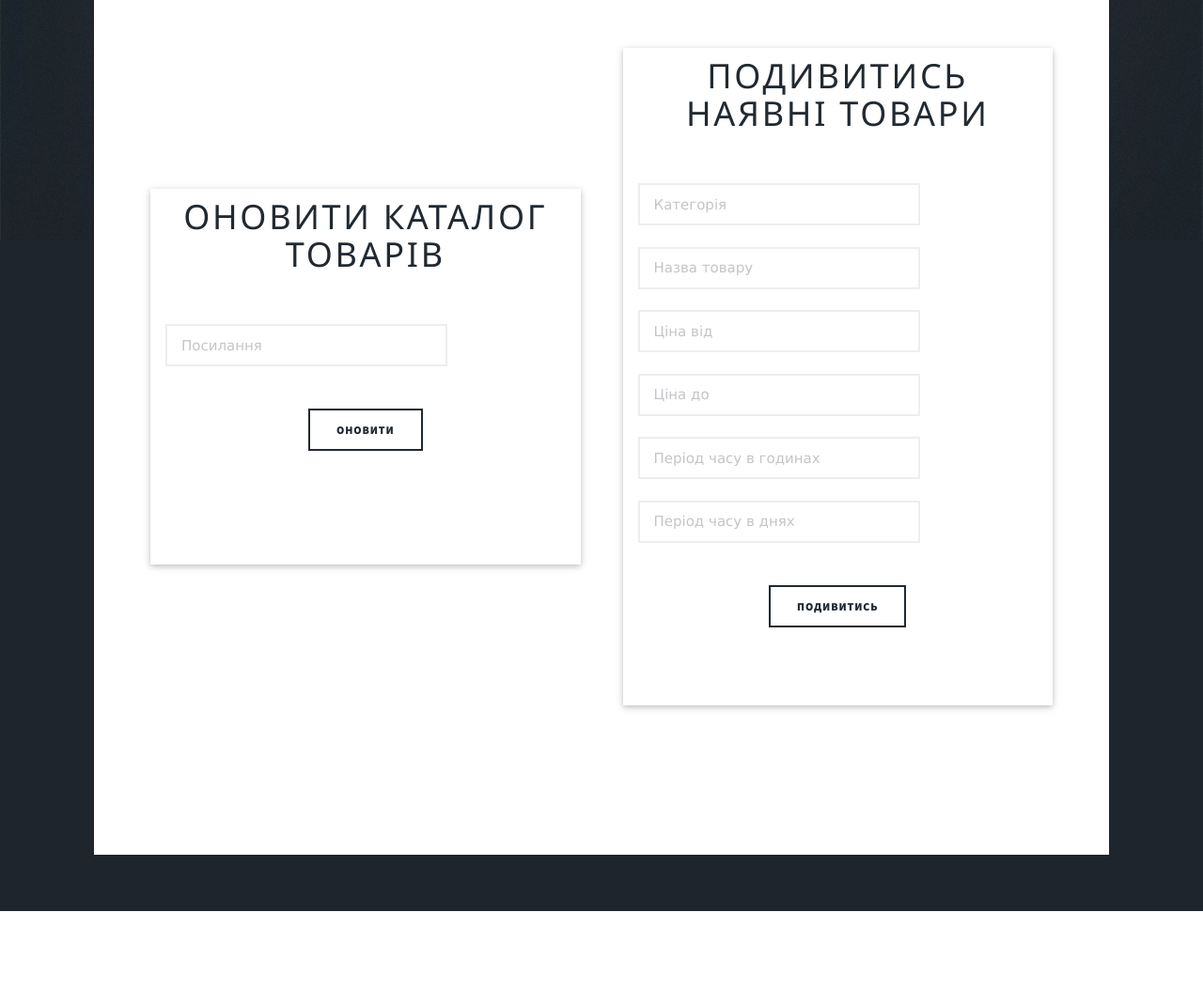
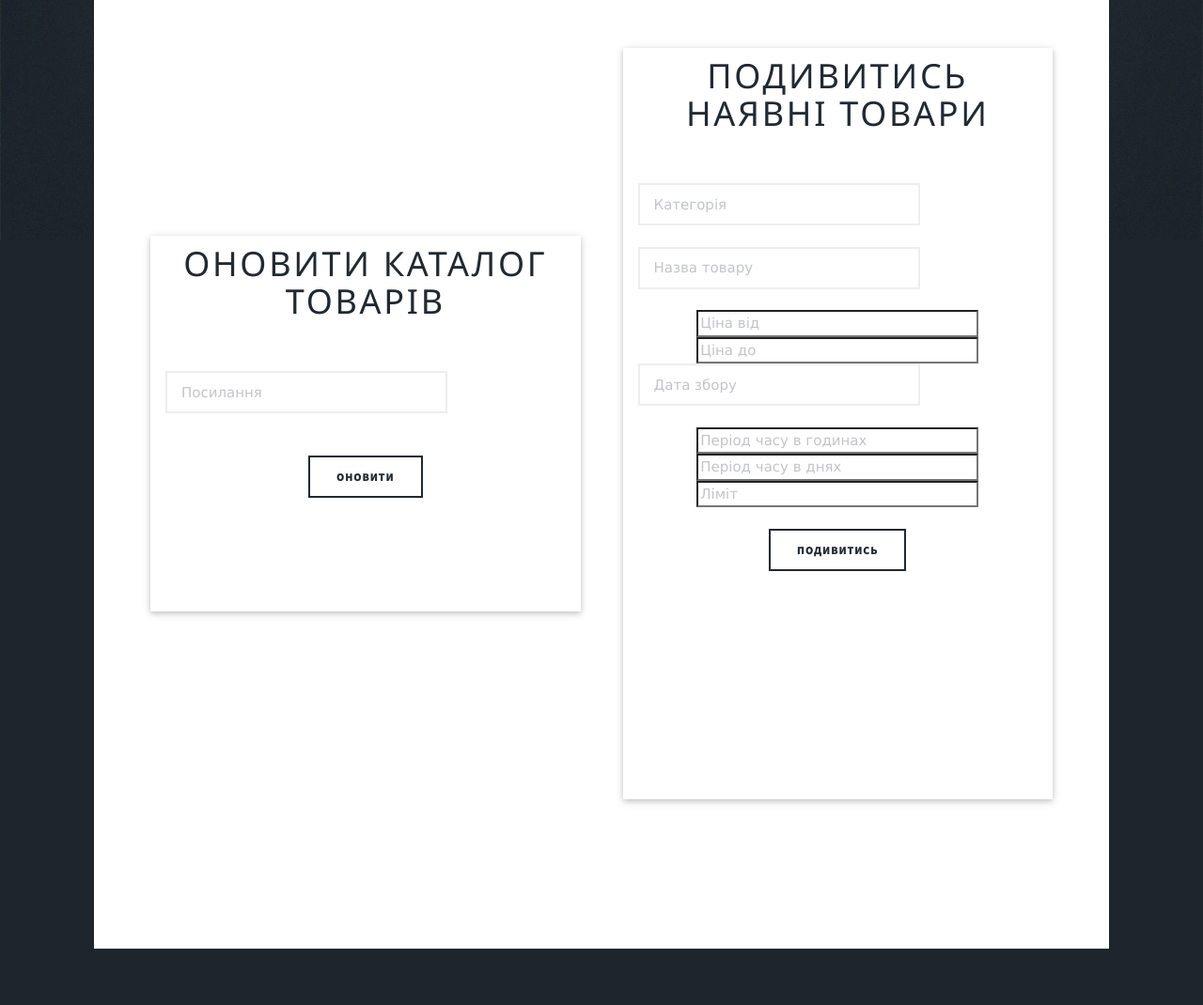
Before and after one commit to flyosprey/Product-Extractor-Flask, a Flask app: page /incense in a window 1280 px wide. Shown: the part 544-1614 px from the top of the page at 94% size. Before the commit the page ends 1514 px from the top, so only its background shows below. Run offline with Flask 2, Linux system fonts and the light colour scheme; some libraries are stand-ins or nearby versions.

Commit message:
Updated html form

```diff
--- a/flask_app/templates/home_page.html
+++ b/flask_app/templates/home_page.html
@@ -42,26 +42,28 @@
 													<form id="scrape-form" method="post" action="http://127.0.0.1:5000/incense">
 														<input type="text" name="url" style="width: 300px;" required pattern="https://zamorskiepodarki.com/uk/(.*)" placeholder="Посилання" /><br />
 														<br />
-														<input id="submitbutton" type="submit" name="submitbutton" value="Оновити" />
+														<input id="extract_data" type="submit" name="submitbutton" value="Оновити" />
 													</form>
 												</div>
 											</ul>
 										</article>
 										<article>
 											<ul class="actions special">
-												<div class="w3-panel w3-card" style="height: 700px;">
+												<div class="w3-panel w3-card" style="height: 800px;">
 													<h1>Подивитись наявні товари</h1>
 													<br />
 													<br />
 													<form id="get-data-form" method="post" action="http://127.0.0.1:5000/incense">
-														<input type="text" name="category" style="width: 300px;" required pattern="https://zamorskiepodarki.com/uk/(.*)" placeholder="Категорія" /><br />
-														<input type="text" name="title" style="width: 300px;" required pattern="https://zamorskiepodarki.com/uk/(.*)" placeholder="Назва товару" /><br />
-														<input type="text" name="price_from" style="width: 300px;" required pattern="https://zamorskiepodarki.com/uk/(.*)" placeholder="Ціна від" /><br />
-														<input type="text" name="price_till" style="width: 300px;" required pattern="https://zamorskiepodarki.com/uk/(.*)" placeholder="Ціна до" /><br />
-														<input type="text" name="date_period_hours" style="width: 300px;" required pattern="https://zamorskiepodarki.com/uk/(.*)" placeholder="Період часу в годинах" /><br />
-														<input type="text" name="date_period_days" style="width: 300px;" required pattern="https://zamorskiepodarki.com/uk/(.*)" placeholder="Період часу в днях" /><br />
+														<input type="text" name="category" style="width: 300px;" placeholder="Категорія" /><br />
+														<input type="text" name="title" style="width: 300px;" placeholder="Назва товару" /><br />
+														<input type="number" step=1 name="price_from" style="width: 300px;" placeholder="Ціна від" /><br />
+														<input type="number" step=1 name="price_till" style="width: 300px;" placeholder="Ціна до" /><br />
+														<input type="text" name="exact_date" style="width: 300px;" placeholder="Дата збору" /><br />
+														<input type="number" step=1 name="date_period_hours" style="width: 300px;" placeholder="Період часу в годинах" /><br />
+														<input type="number" step=1 name="date_period_days" style="width: 300px;" placeholder="Період часу в днях" /><br />
+														<input type="number" step=1 name="limit" style="width: 300px;" required pattern="(\d+)" placeholder="Ліміт" /><br />
 														<br />
-														<input id="submitbutton2" type="submit" name="submitbutton" value="Подивитись" />
+														<input id="show_data" type="submit" name="submitbutton" value="Подивитись" />
 													</form>
 												</div>
 											</ul>
@@ -73,11 +75,11 @@
 									<div class="container">
 									  <h2>Таблиця товарів</h2>
 									  <ul class="responsive-table">
-										<li class="table-header" style="width: 900px;">
+										<li class="table-header" style="width: 800px;">
 										  <div class="col col-1">№</div>
 										  <div class="col col-2">Назва</div>
 										  <div class="col col-3">Опт</div>
-										  <div class="col col-4">Дропшип</div>
+										  <div class="col col-4">Дроп</div>
 										  <div class="col col-4">Роздріб</div>
 										  <div class="col col-4">Валюта</div>
 										  <div class="col col-4">Картинка</div>
@@ -85,7 +87,7 @@
 										  <div class="col col-4">Дата</div>
 										</li>
 										  {% for item in result %}
-											<li class="table-row" style="width: 900px;">
+											<li class="table-row" style="width: 800px;">
 											  <div class="col col-1" data-label="Номер">{{ item[0] }}</div>
 											  <div class="col col-2" data-label="Назва">{{ item[1] }}</div>
 											  <div class="col col-3" data-label="Оптова ціна"><span class="green">{{ item[4] }}</span></div>
```
